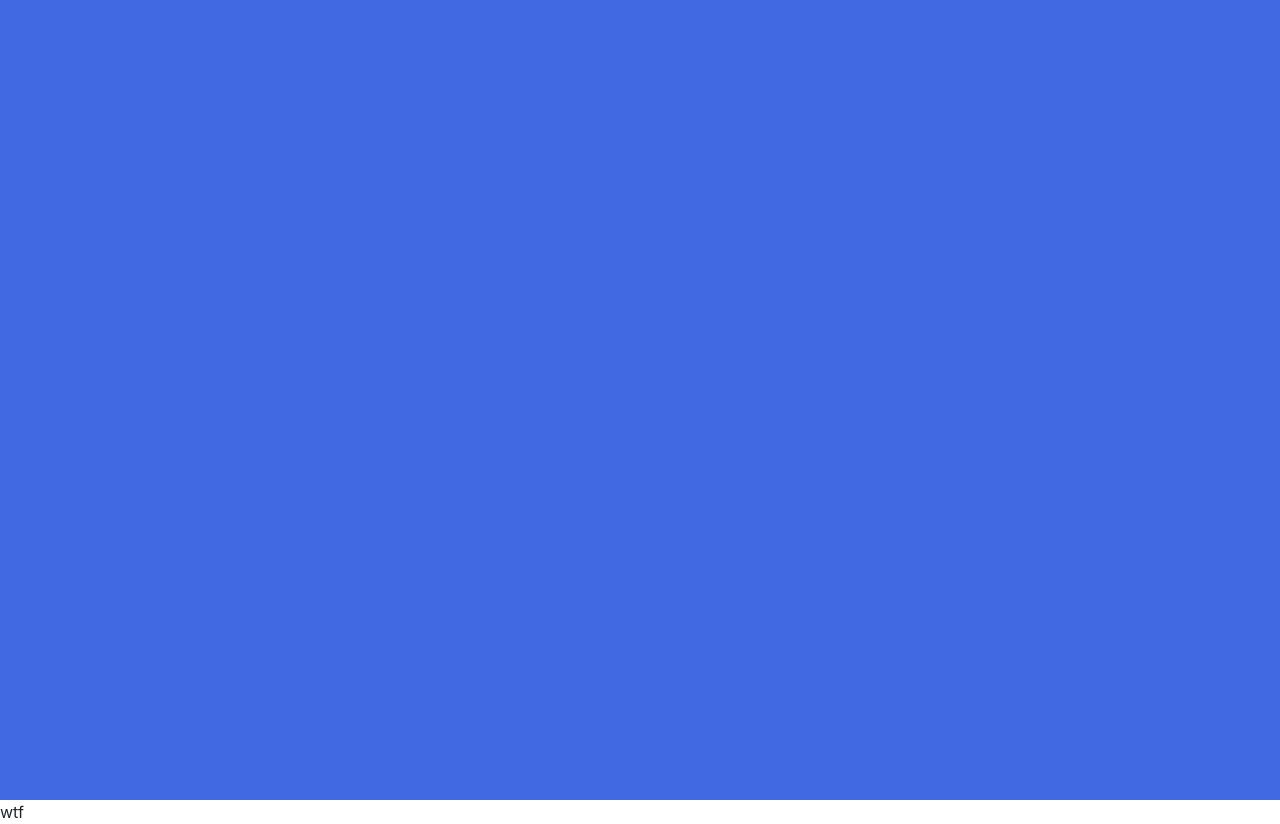
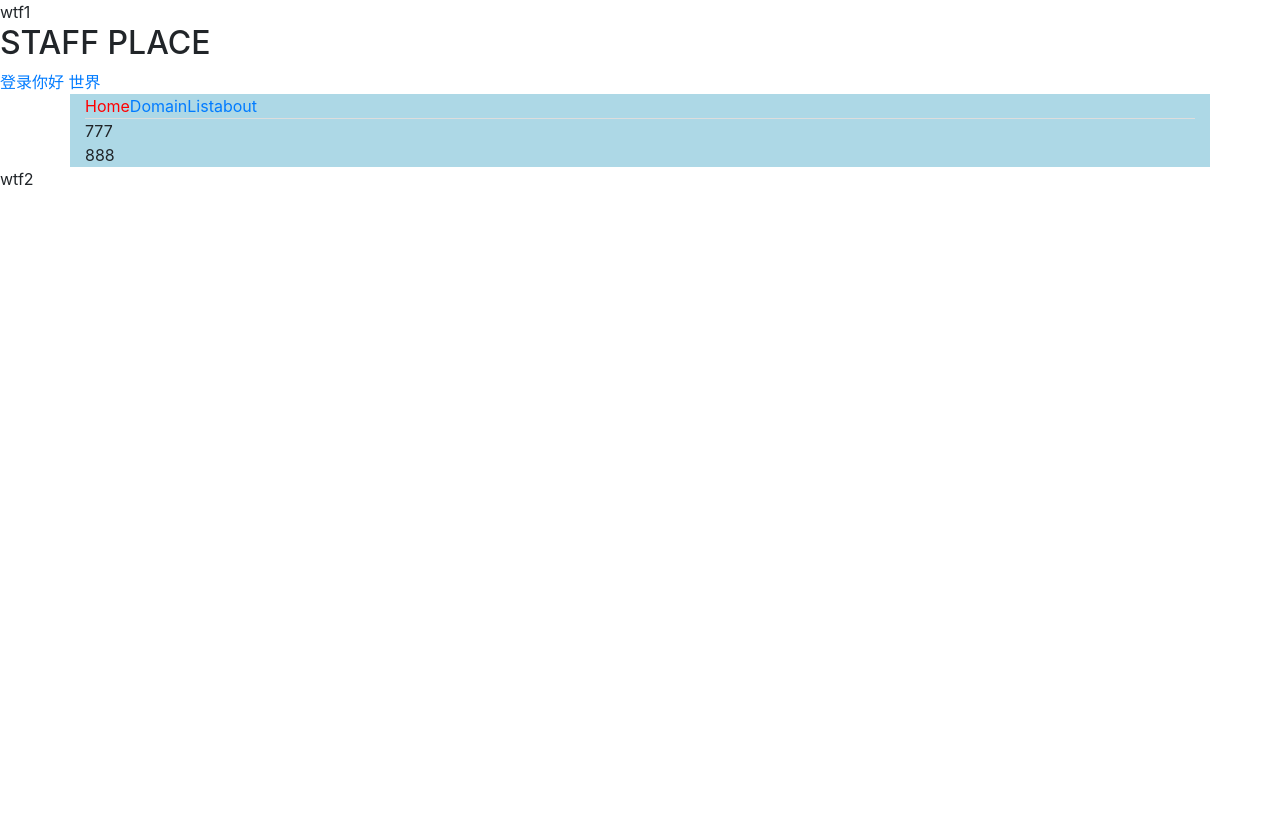
Before and after one commit to kc910521/vuepro, a Vue app: page / in a window 1280 px wide. After the commit the page ends 800 px from the top, so only its background shows below. Built offline with nearby package versions, Linux system fonts and the light colour scheme.

Commit message:
fix router

```diff
--- a/index.html
+++ b/index.html
@@ -7,8 +7,9 @@
     <link rel="stylesheet" href="static/css/bootstrap.css" type="text/css" />
   </head>
   <body>
+    <div>wtf1</div>
     <div id="app233"></div>
-    <div>wtf</div>
+    <div>wtf2</div>
     <!-- built files will be auto injected -->
   </body>
 </html>
--- a/src/App.vue
+++ b/src/App.vue
@@ -1,9 +1,19 @@
-<template>
+<!--<template>
   <div id="app">
-    <!-- <img src="./assets/logo.png"> -->
-    <!-- main page -->
-    <router-view name="fuck"/>
+     <img src="./assets/logo.png"> -->
+    <!-- main page
+    <router-view/>
   </div>
+</template>-->
+<template id="home">
+    <!-- 注意：组件只能有一个根元素，所以我们包装到这个div中 -->
+    <div>
+        <h2>STAFF PLACE</h2>
+          <router-link to="/login">登录</router-link>
+        <router-link to="/">你好 世界</router-link>
+        <!-- 路由匹配到的组件将渲染在这里 -->
+        <router-view></router-view>
+    </div>
 </template>
 
 <script>
@@ -13,6 +23,7 @@ export default {
 </script>
 
 <style>
+@import '../static/css/bootstrap.css';
 
 #app {
   font-family: 'Avenir', Helvetica, Arial, sans-serif;
--- /dev/null
+++ b/src/components/About.vue
@@ -0,0 +1,11 @@
+<template>
+  <div id="about">
+      <h2>HELLO IAM ABOUT</h2>
+  </div>
+</template>
+
+<script>
+export default {
+  name: 'about'
+}
+</script>
--- /dev/null
+++ b/src/components/DomainList.vue
@@ -0,0 +1,9 @@
+<template>
+  <div>
+      IAM DomainNames
+  </div>
+</template>
+<script>
+export default {
+}
+</script>
--- /dev/null
+++ b/src/components/Login.vue
@@ -0,0 +1,10 @@
+<template>
+ <div id="login">
+ IAM LOGIN
+ </div>
+</template>
+
+<<script>
+export default {
+}
+</script>
--- a/src/components/mFrame.vue
+++ b/src/components/mFrame.vue
@@ -1,18 +1,26 @@
 <template>
  <div id="top" class="container">
     <ul class="nav nav-tabs">
-      <li role="presentation" v-bind:class="{active:isActive, 'text-danger': hasError}"><router-link to="/">
-        <a>Home</a></router-link></li>
-      <li role="presentation"><router-link to="/origin"><a>Profile</a href="#"></router-link></li>
-      <li role="presentation"><a href="#">Messages</a></li>
+      <li role="presentation" v-bind:class="{active:isActive, 'text-danger': hasError}">
+        <router-link to="/h2">
+          <a>Home</a></router-link></li>
+      <li role="presentation">
+        <router-link to="/List">
+          <a>DomainList</a></router-link></li>
+      <router-link :to="{ name: 'about', params: { id: 123 }}" role="presentation">
+        <a>about</a></router-link>
     </ul>
+    <div>777</div>
     <router-view/>
-    <span>888</span>
+    <div>888</div>
  </div>
 </template>
 
 <script>
+import MyRouter from '../router/index'
+
 export default {
+  MyRouter,
   name: 'mFrame',
   data () {
     return {
@@ -23,8 +31,12 @@ export default {
 }
 </script>
 <style>
-    /* @import '../../static/css/bootstrap.css'; */
+
     .active>a {
       color: red
     }
+
+    #top {
+      background-color: lightblue;
+    }
 </style>
--- a/src/components/navBar.vue
+++ b/src/components/navBar.vue
@@ -18,6 +18,7 @@
 </template>
 
 <script>
+
 export default {
   name: 'navBar'
 }
@@ -25,4 +26,5 @@ export default {
 
 
 <style scoped>
+    @import '../../static/css/bootstrap.min.css'
 </style>
--- a/src/router/index.js
+++ b/src/router/index.js
@@ -2,6 +2,10 @@ import Vue from 'vue'
 import Router from 'vue-router'
 import mFrame from '@/components/mFrame'
 import HelloWorld2 from '@/components/HelloWorld'
+import HelloWorld1 from '@/components/HelloWorld.1'
+import Login from '@/components/Login'
+import List from '@/components/DomainList'
+import About from '@/components/About'
 
 Vue.use(Router)
 
@@ -10,12 +14,34 @@ export default new Router({
     {
       path: '/',
       name: 'mFrame',
-      component: mFrame
+      component: mFrame,
+      children: [
+        {
+          path: 'h2',
+          name: 'HelloWosasrld2',
+          component: HelloWorld2
+        },
+        {
+          path: 'list',
+          name: 'list',
+          component: List
+        },
+        {
+          path: 'about',
+          name: 'about',
+          component: About
+        }
+      ]
     },
     {
-      path: '/origin',
-      name: 'HelloWosasrld2',
-      component: HelloWorld2
+      path: '/h1',
+      name: 'HelloWosasrld1',
+      component: HelloWorld1
+    },
+    {
+      path: '/login',
+      name: 'login',
+      component: Login
     }
   ]
 })
```
